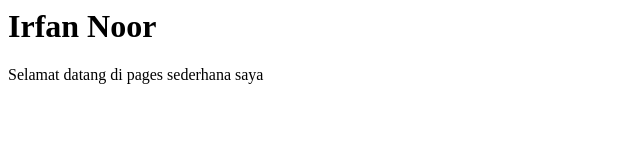
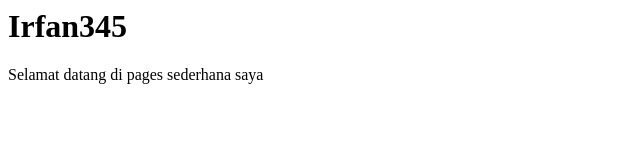
Before and after one commit to irfann14/irfann14.github.io, a plain HTML site: page index.html in a window 1280 px wide. Shown: the full height of the page, 0-640 px from the left. Drawn offline with Linux system fonts and the light colour scheme.

Commit message:
Update index.html

```diff
--- a/index.html
+++ b/index.html
@@ -3,7 +3,7 @@
          <title>Tampilan Saya</title>
     </head>
     <body>
-         <h1>Irfan Noor</h1>
+         <h1>Irfan345</h1>
          <p>Selamat datang di pages sederhana saya</p>
     </body>
 </html>
```
